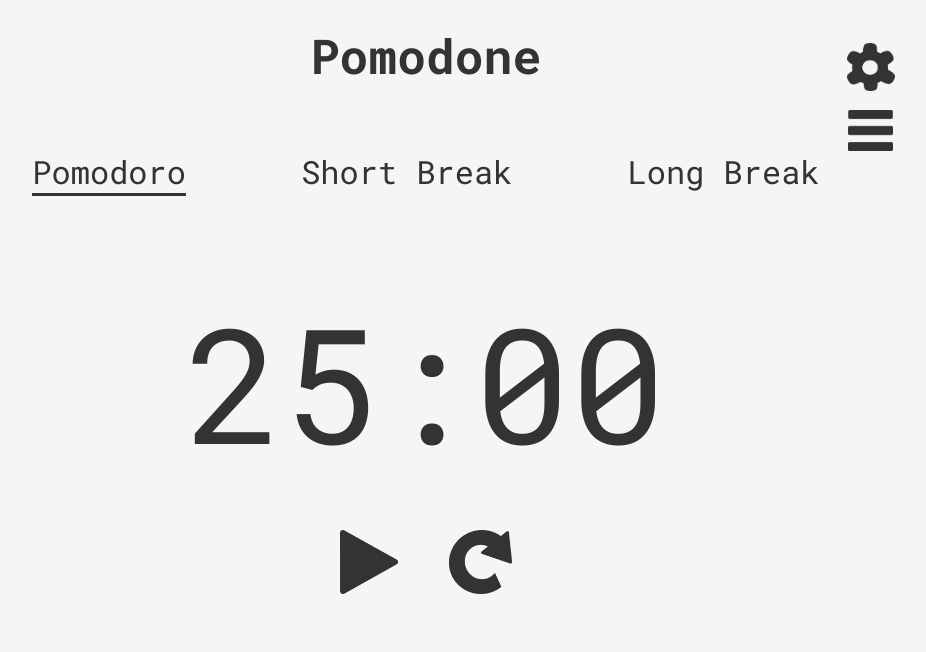
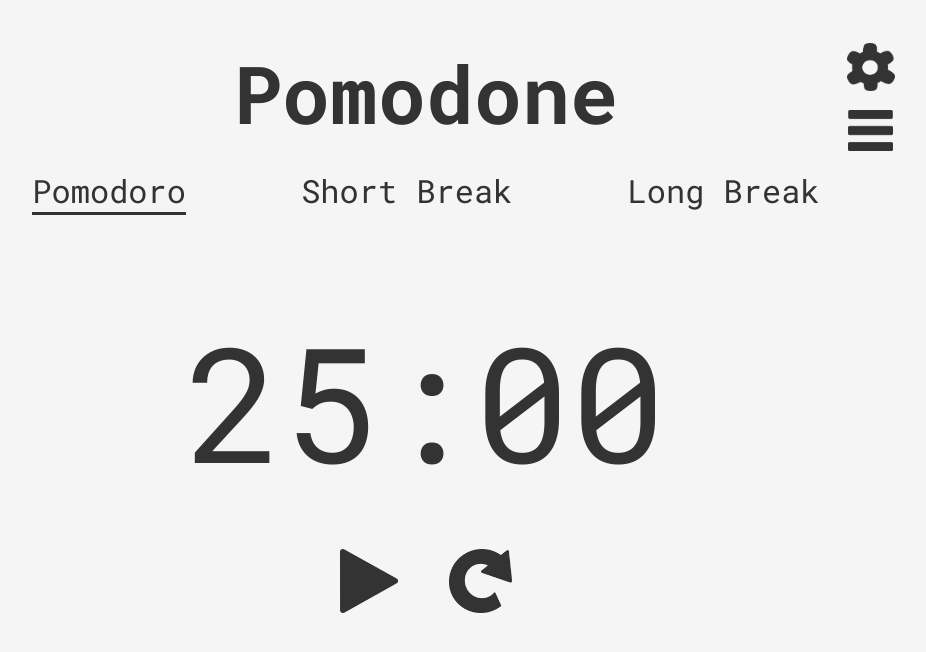
Before and after one commit to Inspirefly/pomodone, a plain HTML site: page index.html in a window 1280 px wide. Shown: the whole page, without its empty margins (214-1140 px from the left). Drawn offline with Linux system fonts and the light colour scheme.

Commit message:
More font stuff

```diff
--- a/styles.css
+++ b/styles.css
@@ -29,8 +29,9 @@
 }
 
 #header {
-  font-size: 3rem;
+  font-size: 5rem;
   padding: 0.5em;
+  margin-bottom: 2em;
   grid-column: 2 / 3;
   justify-self: center;
   font-weight: 700;
```
